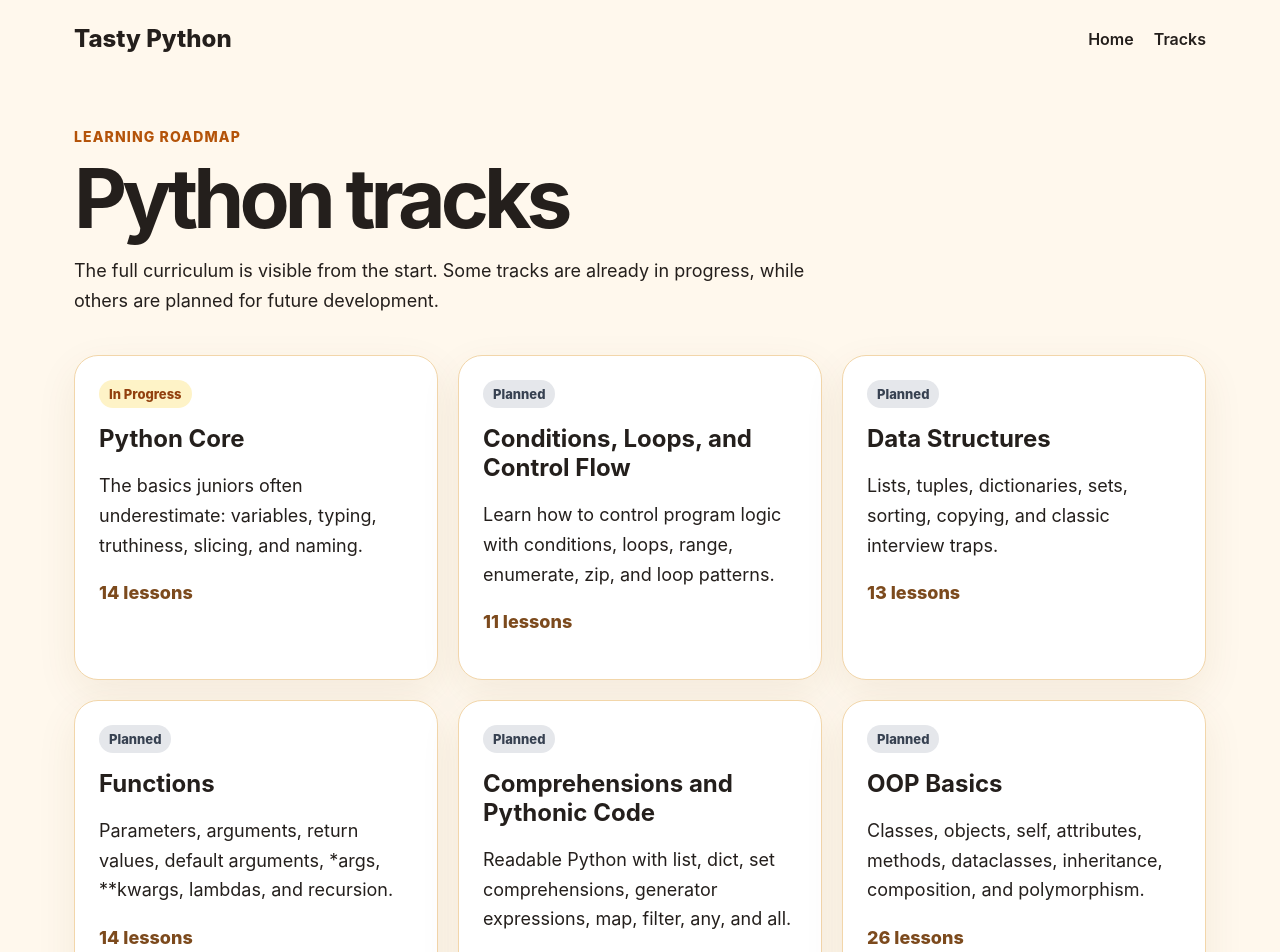
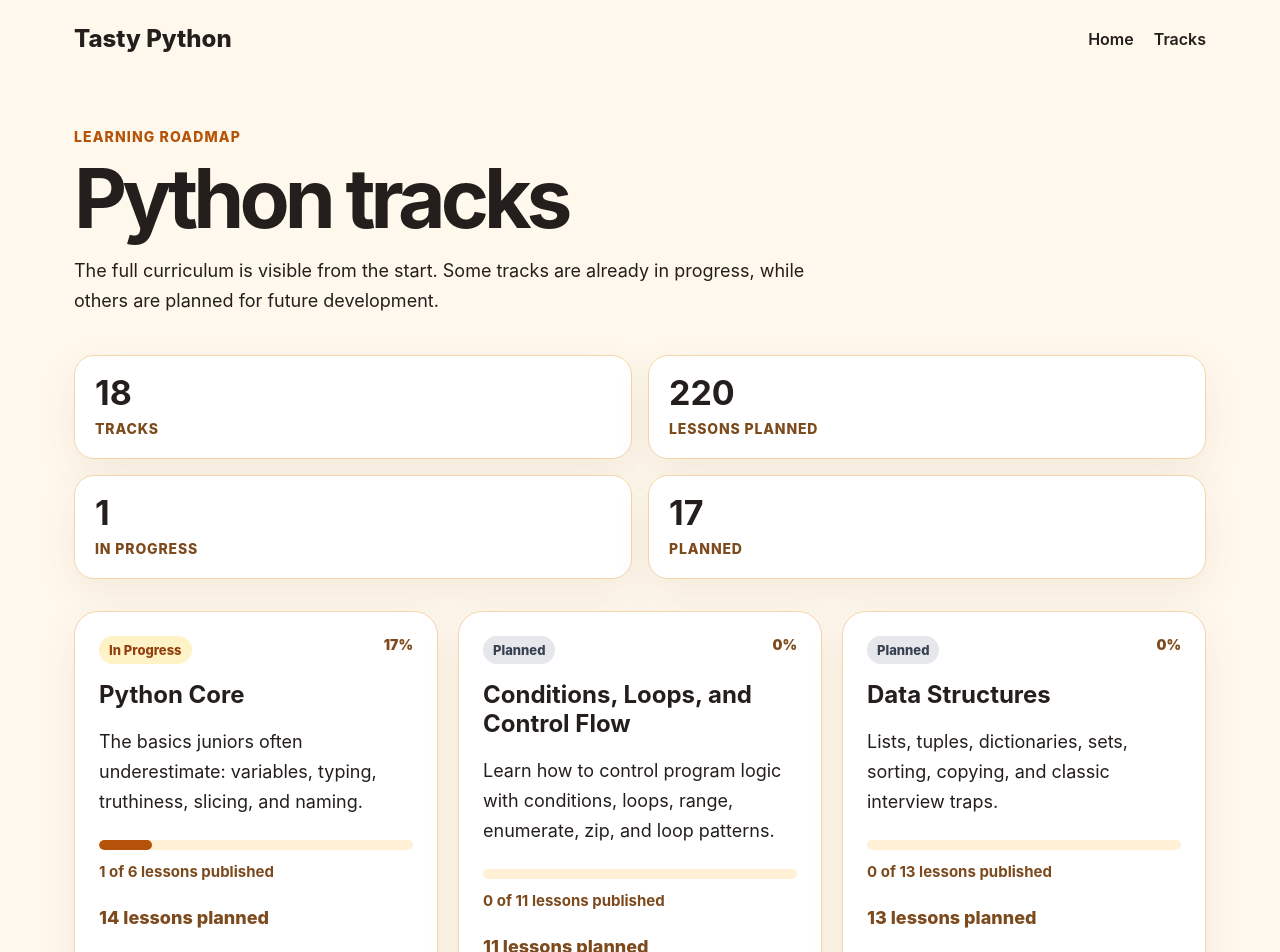
Before and after one commit to Suntrotter/tasty_python, a React (Vite) app in the folder frontend/: page /tracks in a window 1280 px wide. Shown: the top 952 px of the page. Built offline with nearby package versions, Linux system fonts and the light colour scheme.

Commit message:
Add roadmap progress indicators

```diff
--- /dev/null
+++ b/frontend/src/components/TrackCard.tsx
@@ -0,0 +1,52 @@
+import { Link } from "react-router-dom";
+import { getLessonsByTrackSlug } from "../data/lessons";
+import type { Track } from "../types/curriculum";
+
+interface TrackCardProps {
+  track: Track;
+}
+
+function TrackCard({ track }: TrackCardProps) {
+  const trackLessons = getLessonsByTrackSlug(track.slug);
+
+  const publishedLessons = trackLessons.filter(
+    (lesson) => lesson.status === "published"
+  ).length;
+
+  const visibleLessonsCount = trackLessons.length || track.lessonCount;
+
+  const progress =
+    visibleLessonsCount > 0
+      ? Math.round((publishedLessons / visibleLessonsCount) * 100)
+      : 0;
+
+  return (
+    <Link to={`/tracks/${track.slug}`} className="track-card">
+      <div className="track-card-header">
+        <span className={`status status-${track.status}`}>
+          {track.status.replace("_", " ")}
+        </span>
+
+        <span className="track-progress-percent">{progress}%</span>
+      </div>
+
+      <h2>{track.title}</h2>
+
+      <p>{track.description}</p>
+
+      <div className="track-progress">
+        <div className="track-progress-bar">
+          <span style={{ width: `${progress}%` }} />
+        </div>
+
+        <p>
+          {publishedLessons} of {visibleLessonsCount} lessons published
+        </p>
+      </div>
+
+      <p className="lesson-count">{track.lessonCount} lessons planned</p>
+    </Link>
+  );
+}
+
+export default TrackCard;
--- a/frontend/src/index.css
+++ b/frontend/src/index.css
@@ -174,6 +174,75 @@ p {
 .lesson-card-clickable:hover {
   transform: translateY(-4px);
   box-shadow: 0 18px 48px rgba(120, 72, 24, 0.14);
+}
+
+.roadmap-summary {
+  display: grid;
+  grid-template-columns: repeat(4, minmax(0, 1fr));
+  gap: 16px;
+  margin-bottom: 32px;
+}
+
+.roadmap-summary article {
+  background: #ffffff;
+  border: 1px solid #f2d6aa;
+  border-radius: 20px;
+  padding: 20px;
+  box-shadow: 0 14px 40px rgba(120, 72, 24, 0.08);
+}
+
+.roadmap-summary strong {
+  display: block;
+  font-size: 34px;
+  line-height: 1;
+  margin-bottom: 8px;
+}
+
+.roadmap-summary span {
+  font-size: 14px;
+  font-weight: 800;
+  color: #7c4a1d;
+  text-transform: uppercase;
+  letter-spacing: 0.06em;
+}
+
+.track-card-header {
+  display: flex;
+  justify-content: space-between;
+  align-items: flex-start;
+  gap: 16px;
+}
+
+.track-progress-percent {
+  font-size: 14px;
+  font-weight: 900;
+  color: #7c4a1d;
+}
+
+.track-progress {
+  margin-top: 24px;
+}
+
+.track-progress-bar {
+  width: 100%;
+  height: 10px;
+  overflow: hidden;
+  border-radius: 999px;
+  background: #fff0d6;
+}
+
+.track-progress-bar span {
+  display: block;
+  height: 100%;
+  border-radius: inherit;
+  background: #b45309;
+}
+
+.track-progress p {
+  margin: 10px 0 0;
+  font-size: 15px;
+  font-weight: 700;
+  color: #7c4a1d;
 }
 
 .page-intro {
@@ -427,6 +496,10 @@ p {
   margin-top: 0;
 }
 
+.roadmap-summary {
+  grid-template-columns: repeat(2, minmax(0, 1fr));
+}
+
 .output-box {
   margin-top: 16px;
 }
--- a/frontend/src/pages/TracksPage.tsx
+++ b/frontend/src/pages/TracksPage.tsx
@@ -1,7 +1,19 @@
-import { Link } from "react-router-dom";
+import TrackCard from "../components/TrackCard";
 import { tracks } from "../data/tracks";
 
 function TracksPage() {
+  const totalTracks = tracks.length;
+  const inProgressTracks = tracks.filter(
+    (track) => track.status === "in_progress"
+  ).length;
+  const plannedTracks = tracks.filter((track) => track.status === "planned")
+    .length;
+
+  const totalLessons = tracks.reduce(
+    (sum, track) => sum + track.lessonCount,
+    0
+  );
+
   return (
     <main className="page">
       <section className="page-intro">
@@ -13,22 +25,31 @@ function TracksPage() {
         </p>
       </section>
 
+      <section className="roadmap-summary">
+        <article>
+          <strong>{totalTracks}</strong>
+          <span>Tracks</span>
+        </article>
+
+        <article>
+          <strong>{totalLessons}</strong>
+          <span>Lessons planned</span>
+        </article>
+
+        <article>
+          <strong>{inProgressTracks}</strong>
+          <span>In progress</span>
+        </article>
+
+        <article>
+          <strong>{plannedTracks}</strong>
+          <span>Planned</span>
+        </article>
+      </section>
+
       <section className="track-grid">
         {tracks.map((track) => (
-          <Link
-            to={`/tracks/${track.slug}`}
-            className="track-card"
-            key={track.slug}
-          >
-            <span className={`status status-${track.status}`}>
-              {track.status.replace("_", " ")}
-            </span>
-
-            <h2>{track.title}</h2>
-            <p>{track.description}</p>
-
-            <p className="lesson-count">{track.lessonCount} lessons</p>
-          </Link>
+          <TrackCard track={track} key={track.slug} />
         ))}
       </section>
     </main>
```
